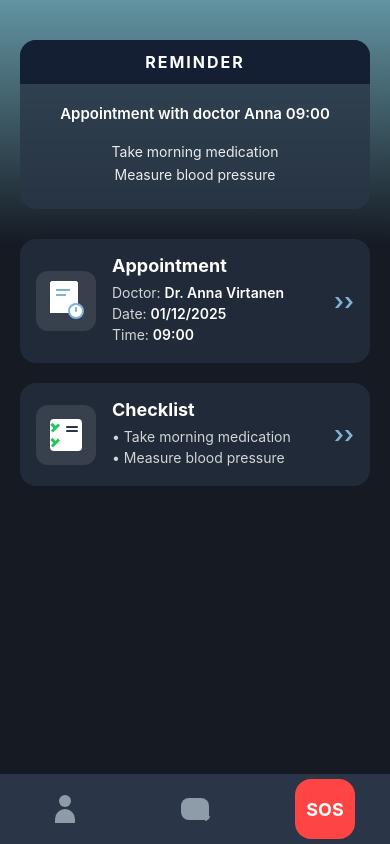
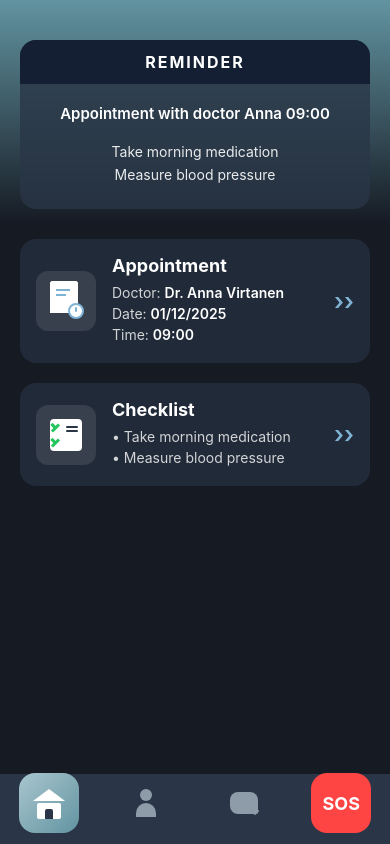
Before and after one commit to Demola-syskyn2025/transparency-for-patients-at-home, a React Native app: screen / in a window 390 px wide. Built offline with nearby package versions, Linux system fonts and the light colour scheme.

Commit message:
Fix chat bug

```diff
--- a/App.tsx
+++ b/App.tsx
@@ -4,7 +4,7 @@ import { NavigationContainer, useNavigation } from '@react-navigation/native';
 import { createNativeStackNavigator } from '@react-navigation/native-stack';
 import { LinearGradient } from 'expo-linear-gradient';
 import React, { useState } from 'react';
-import { Platform, StatusBar, StyleSheet, Text, TouchableOpacity, View } from 'react-native';
+import { Platform, StatusBar, StyleSheet, Text, View } from 'react-native';
 
 import AppointmentsScreen from './src/screens/AppointmentsScreen';
 import ChatScreen from './src/screens/ChatScreen';
@@ -140,6 +140,25 @@ const checklistService = new MockChecklistService({
   ],
 });
 
+// Home Icon Component
+const HomeIcon = ({ focused }: { focused: boolean }) => (
+  <View style={[styles.tabIconContainer, focused && styles.tabIconFocused]}>
+    {focused && (
+      <LinearGradient
+        colors={['#A9C6CE', '#6294A1']}
+        start={{ x: 0, y: 0 }}
+        end={{ x: 1, y: 1 }}
+        style={StyleSheet.absoluteFill}
+      />
+    )}
+    <View style={[styles.homeIcon, focused && styles.iconFocused]}>
+      <View style={[styles.homeRoof, focused && styles.homeRoofFocused]} />
+      <View style={[styles.homeBase, focused && styles.homeBaseFocused]} />
+      <View style={[styles.homeDoor, focused && styles.homeDoorFocused]} />
+    </View>
+  </View>
+);
+
 // Profile Icon Component
 const ProfileIcon = ({ focused }: { focused: boolean }) => (
   <View style={[styles.tabIconContainer, focused && styles.tabIconFocused]}>
@@ -198,16 +217,9 @@ const SOSScreen = () => {
   return (
     <View style={{ flex: 1, backgroundColor: '#161B24' }}>
       <StatusBar barStyle="light-content" />
-      {/* Header with back button */}
+      {/* Header */}
       <View style={styles.sosHeader}>
-        <TouchableOpacity
-          onPress={() => navigation.navigate('Home')}
-          style={styles.sosBackButton}
-        >
-          <Text style={styles.sosBackButtonText}>‹</Text>
-        </TouchableOpacity>
         <Text style={styles.sosHeaderTitle}>SOS</Text>
-        <View style={styles.sosBackButton} />
       </View>
 
       {/* Content */}
@@ -227,6 +239,7 @@ function RootTabs({ role, patientId, uid, onRoleChange }: {
 }) {
   return (
     <Tab.Navigator
+      initialRouteName="HomeTab"
       screenOptions={{
         headerShown: false,
         tabBarStyle: {
@@ -239,6 +252,15 @@ function RootTabs({ role, patientId, uid, onRoleChange }: {
         tabBarShowLabel: false,
       }}
     >
+      <Tab.Screen
+        name="HomeTab"
+        options={{
+          tabBarIcon: ({ focused }) => <HomeIcon focused={focused} />,
+        }}
+      >
+        {() => <HomeScreen role={role} patientId={patientId} appointmentService={apptService} checklistService={checklistService} />}
+      </Tab.Screen>
+
       <Tab.Screen
         name="Profile"
         options={{
@@ -276,13 +298,8 @@ export default function App() {
 
   return (
     <NavigationContainer>
-      <Stack.Navigator initialRouteName="Home">
-        {/* Home Screen as default (not in tabs) */}
-        <Stack.Screen name="Home" options={{ headerShown: false }}>
-          {() => <HomeScreen role={role} patientId={patientId} appointmentService={apptService} checklistService={checklistService} />}
-        </Stack.Screen>
-
-        {/* Tab Navigator */}
+      <Stack.Navigator initialRouteName="RootTabs">
+        {/* Tab Navigator as default - now includes Home */}
         <Stack.Screen name="RootTabs" options={{ headerShown: false }}>
           {() => <RootTabs role={role} patientId={patientId} uid={uid} onRoleChange={setRole} />}
         </Stack.Screen>
@@ -340,6 +357,51 @@ const styles = StyleSheet.create({
   },
   iconFocused: {
     // Additional styling for focused state
+  },
+  // Home Icon
+  homeIcon: {
+    width: 32,
+    height: 32,
+    justifyContent: 'flex-end',
+    alignItems: 'center',
+    position: 'relative',
+  },
+  homeRoof: {
+    width: 0,
+    height: 0,
+    backgroundColor: 'transparent',
+    borderStyle: 'solid',
+    borderLeftWidth: 16,
+    borderRightWidth: 16,
+    borderBottomWidth: 12,
+    borderLeftColor: 'transparent',
+    borderRightColor: 'transparent',
+    borderBottomColor: '#8E9BA8',
+    marginBottom: 2,
+  },
+  homeRoofFocused: {
+    borderBottomColor: '#fff',
+  },
+  homeBase: {
+    width: 24,
+    height: 16,
+    backgroundColor: '#8E9BA8',
+    borderRadius: 2,
+  },
+  homeBaseFocused: {
+    backgroundColor: '#fff',
+  },
+  homeDoor: {
+    width: 8,
+    height: 10,
+    backgroundColor: '#161B24',
+    position: 'absolute',
+    bottom: 0,
+    borderTopLeftRadius: 2,
+    borderTopRightRadius: 2,
+  },
+  homeDoorFocused: {
+    backgroundColor: '#2a3647',
   },
   // Profile Icon
   profileIcon: {
@@ -414,22 +476,11 @@ const styles = StyleSheet.create({
   sosHeader: {
     flexDirection: 'row',
     alignItems: 'center',
-    justifyContent: 'space-between',
+    justifyContent: 'center',
     paddingTop: Platform.OS === 'ios' ? 60 : StatusBar.currentHeight ? StatusBar.currentHeight + 20 : 40,
     paddingHorizontal: 20,
     paddingBottom: 16,
     backgroundColor: '#161B24',
-  },
-  sosBackButton: {
-    width: 40,
-    height: 40,
-    justifyContent: 'center',
-    alignItems: 'center',
-  },
-  sosBackButtonText: {
-    fontSize: 36,
-    color: '#fff',
-    fontWeight: '300',
   },
   sosHeaderTitle: {
     fontSize: 18,
--- a/src/components/appoinments/Speech.tsx
+++ b/src/components/appoinments/Speech.tsx
@@ -9,7 +9,7 @@ export default function STTGemini() {
   const [text, setText] = useState("");
   const [summaryText, setSummaryText] = useState("");
 
-  const BASE_URL = "http://your-id-address:3000";
+  const BASE_URL = "http://replacewithyouripv4:3000";
 
   const startRecording = async () => {
     const { status } = await Audio.requestPermissionsAsync();
--- a/src/screens/ChatScreen.tsx
+++ b/src/screens/ChatScreen.tsx
@@ -19,7 +19,7 @@ type SessionItem = { id: string; title: string; ended?: boolean };
 
 export default function ChatScreen() {
   const navigation = useNavigation<any>();
-  const BASE_URL = "http://your-id-address:3000";
+  const BASE_URL = "http://replacewithyouripv4:3000";
   const {
     sessionId,
     messages,
@@ -83,6 +83,11 @@ export default function ChatScreen() {
 
   const handleStartNewChat = async (sessionName: string) => {
     setNewSessionCreated(true);
+    if(!sessionName.trim()) {
+      setNewSessionCreated(false)
+      alert("Session name cannot be empty");
+      return;
+    }
     const trimmedName = sessionName.trim();
     const data = (await createSession(trimmedName)) as any;
     if (data && data.id) {
@@ -186,14 +191,7 @@ export default function ChatScreen() {
         >
           <View style={styles.sessionContainer}>
             <View style={styles.sessionHeader}>
-              <TouchableOpacity
-                onPress={() => navigation.navigate('Home')}
-                style={styles.sessionBackButton}
-              >
-                <Text style={styles.sessionBackButtonText}>‹</Text>
-              </TouchableOpacity>
               <Text style={styles.headerTitle}>CHAT</Text>
-              <View style={styles.sessionBackButton} />
             </View>
 
             <Text style={styles.sectionTitle}>Choose or create a session:</Text>
@@ -267,7 +265,7 @@ export default function ChatScreen() {
 
         {/* Doctor Name Box */}
         <View style={styles.doctorBox}>
-          <Text style={styles.doctorName}>{sessionName || "Phillip Phils"}</Text>
+          <Text style={styles.doctorName}>{sessionName || ""}</Text>
         </View>
 
         {/* Messages */}
@@ -376,19 +374,8 @@ const styles = StyleSheet.create({
   sessionHeader: {
     flexDirection: 'row',
     alignItems: 'center',
-    justifyContent: 'space-between',
+    justifyContent: 'center',
     marginBottom: 30,
-  },
-  sessionBackButton: {
-    width: 40,
-    height: 40,
-    justifyContent: 'center',
-    alignItems: 'center',
-  },
-  sessionBackButtonText: {
-    fontSize: 36,
-    color: '#fff',
-    fontWeight: '300',
   },
   header: {
     marginBottom: 30,
--- a/src/screens/HomeScreen.tsx
+++ b/src/screens/HomeScreen.tsx
@@ -2,7 +2,7 @@
 import { useNavigation } from '@react-navigation/native';
 import { LinearGradient } from 'expo-linear-gradient';
 import React, { useEffect, useMemo, useState } from 'react';
-import { Platform, Pressable, ScrollView, StatusBar, StyleSheet, Text, TouchableOpacity, View } from 'react-native';
+import { Platform, Pressable, ScrollView, StatusBar, StyleSheet, Text, View } from 'react-native';
 import type { AppointmentService } from '../services/appointments';
 import type { ChecklistService } from '../services/checklist';
 import type { ChecklistItem } from '../utils/checklist';
@@ -100,10 +100,6 @@ export default function HomeScreen({
     navigation.navigate('Checklist');
   };
 
-  const handleTabNavigation = (screen: string) => {
-    navigation.navigate('RootTabs', { screen });
-  };
-
   return (
     <View style={styles.container}>
       <StatusBar barStyle="light-content" />
@@ -114,7 +110,7 @@ export default function HomeScreen({
         locations={[0, 0.29]}
         style={styles.gradient}
       >
-        <ScrollView style={styles.scrollView} showsVerticalScrollIndicator={false} contentContainerStyle={{ paddingBottom: 90 }}>
+        <ScrollView style={styles.scrollView} showsVerticalScrollIndicator={false} contentContainerStyle={{ paddingBottom: 20 }}>
           {/* Reminder Card */}
           <View style={styles.reminderCard}>
             {/* Reminder Header */}
@@ -206,36 +202,6 @@ export default function HomeScreen({
             </View>
           </Pressable>
         </ScrollView>
-
-        {/* Bottom Navigation Bar */}
-        <View style={styles.bottomNav}>
-          <TouchableOpacity
-            style={styles.navButton}
-            onPress={() => handleTabNavigation('Profile')}
-          >
-            <View style={styles.profileIcon}>
-              <View style={styles.profileHead} />
-              <View style={styles.profileBody} />
-            </View>
-          </TouchableOpacity>
-
-          <TouchableOpacity
-            style={styles.navButton}
-            onPress={() => handleTabNavigation('Chat')}
-          >
-            <View style={styles.chatIconNav}>
-              <View style={styles.chatBubble} />
-              <View style={styles.chatTail} />
-            </View>
-          </TouchableOpacity>
-
-          <TouchableOpacity
-            style={[styles.navButton, styles.sosButton]}
-            onPress={() => handleTabNavigation('SOS')}
-          >
-            <Text style={styles.sosText}>SOS</Text>
-          </TouchableOpacity>
-        </View>
       </LinearGradient>
     </View>
   );
@@ -482,78 +448,4 @@ const styles = StyleSheet.create({
     backgroundColor: '#22c55e',
     transform: [{ rotate: '45deg' }],
   },
-  // Bottom Navigation Styles
-  bottomNav: {
-    position: 'absolute',
-    bottom: 0,
-    left: 0,
-    right: 0,
-    height: Platform.OS === 'ios' ? 90 : 70,
-    backgroundColor: '#2a3647',
-    flexDirection: 'row',
-    justifyContent: 'space-around',
-    alignItems: 'center',
-    paddingBottom: Platform.OS === 'ios' ? 30 : 0,
-  },
-  navButton: {
-    width: 60,
-    height: 60,
-    borderRadius: 16,
-    justifyContent: 'center',
-    alignItems: 'center',
-    backgroundColor: 'transparent',
-  },
-  sosButton: {
-    backgroundColor: '#FF4444',
-  },
-  sosText: {
-    fontSize: 18,
-    fontWeight: 'bold',
-    color: '#fff',
-  },
-  // Profile Icon for Nav
-  profileIcon: {
-    width: 32,
-    height: 32,
-    justifyContent: 'center',
-    alignItems: 'center',
-  },
-  profileHead: {
-    width: 12,
-    height: 12,
-    borderRadius: 6,
-    backgroundColor: '#8E9BA8',
-    marginBottom: 2,
-  },
-  profileBody: {
-    width: 20,
-    height: 14,
-    borderTopLeftRadius: 10,
-    borderTopRightRadius: 10,
-    backgroundColor: '#8E9BA8',
-  },
-  // Chat Icon for Nav
-  chatIconNav: {
-    width: 32,
-    height: 32,
-    justifyContent: 'center',
-    alignItems: 'center',
-    position: 'relative',
-  },
-  chatBubble: {
-    width: 28,
-    height: 22,
-    backgroundColor: '#8E9BA8',
-    borderRadius: 8,
-    borderBottomRightRadius: 2,
-  },
-  chatTail: {
-    width: 6,
-    height: 6,
-    backgroundColor: '#8E9BA8',
-    position: 'absolute',
-    bottom: 5,
-    right: 2,
-    transform: [{ rotate: '45deg' }],
-  },
 });
--- a/src/screens/ProfileScreen.tsx
+++ b/src/screens/ProfileScreen.tsx
@@ -16,16 +16,6 @@ export default function ProfileScreen({ role = 'patient', onRoleChange }: Profil
         <View style={styles.container}>
             <StatusBar barStyle="light-content" />
             <ScrollView style={styles.scrollView} contentContainerStyle={styles.scrollContent}>
-                {/* Header with checkmark */}
-                <View style={styles.header}>
-                    <Pressable
-                        style={styles.checkmarkContainer}
-                        onPress={() => navigation.navigate('Home')}
-                    >
-                        <Text style={styles.checkmark}>✓</Text>
-                    </Pressable>
-                </View>
-
                 {/* Profile Card */}
                 <View style={styles.profileCard}>
                     {/* Avatar */}
@@ -109,28 +99,12 @@ const styles = StyleSheet.create({
         paddingHorizontal: 20,
         paddingBottom: 100,
     },
-    header: {
-        alignItems: 'flex-end',
-        marginBottom: 20,
-    },
-    checkmarkContainer: {
-        width: 40,
-        height: 40,
-        borderRadius: 20,
-        backgroundColor: '#7FB3D5',
-        justifyContent: 'center',
-        alignItems: 'center',
-    },
-    checkmark: {
-        fontSize: 24,
-        color: '#fff',
-        fontWeight: 'bold',
-    },
     profileCard: {
         backgroundColor: '#2D3947',
         borderRadius: 20,
         padding: 24,
         marginBottom: 20,
+        marginTop: 20,
     },
     avatarContainer: {
         alignItems: 'center',
```
